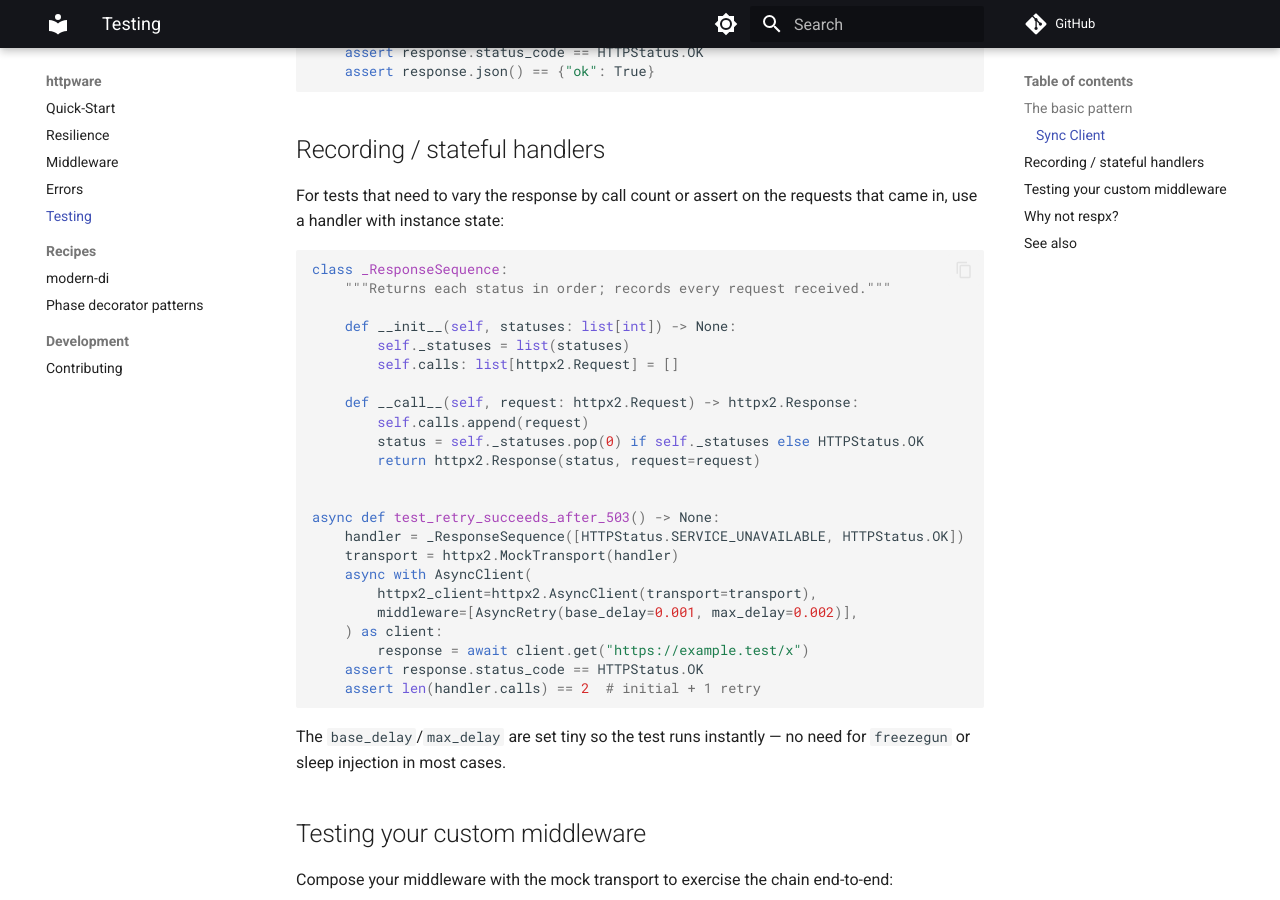
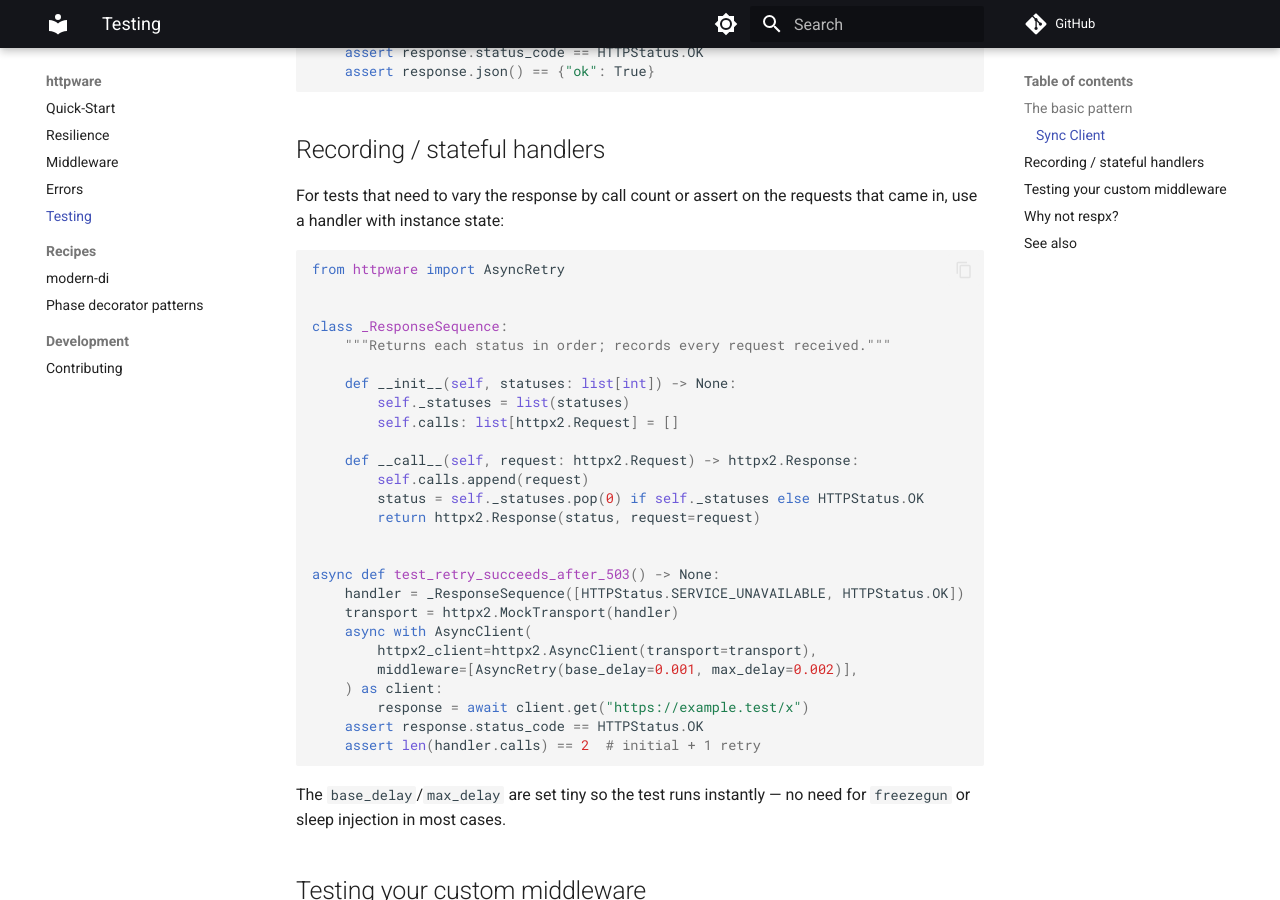
Before and after one commit to modern-python/httpware, an MkDocs documentation site: the page built from docs/testing.md, in a window 1280 px wide and 900 px high, scrolled down 1231 px. Built offline with MkDocs 1.6.1 and Material for MkDocs 9.7.7, drawn with Linux system fonts in a browser that asks for light colours; comment, search, counter and statistics services are not loaded.

Commit message:
docs(testing): import AsyncRetry inside the Recording snippet
The Recording / stateful handlers code block uses AsyncRetry but the basic-
pattern imports only pull in AsyncClient. Pasting the snippet into a fresh
file fails with NameError. Add the snippet-local import so each example is
self-contained, matching the pattern the sync Client section already uses.

Closes Medium #M1 in planning/audit/2026-06-07-deep-audit.md.

Co-Authored-By: Claude Opus 4.7 (1M context) <noreply@anthropic.com>

````diff
--- a/docs/testing.md
+++ b/docs/testing.md
@@ -56,6 +56,9 @@ def test_get_returns_typed_response() -> None:
 For tests that need to vary the response by call count or assert on the requests that came in, use a handler with instance state:
 
 ```python
+from httpware import AsyncRetry
+
+
 class _ResponseSequence:
     """Returns each status in order; records every request received."""
 
````
